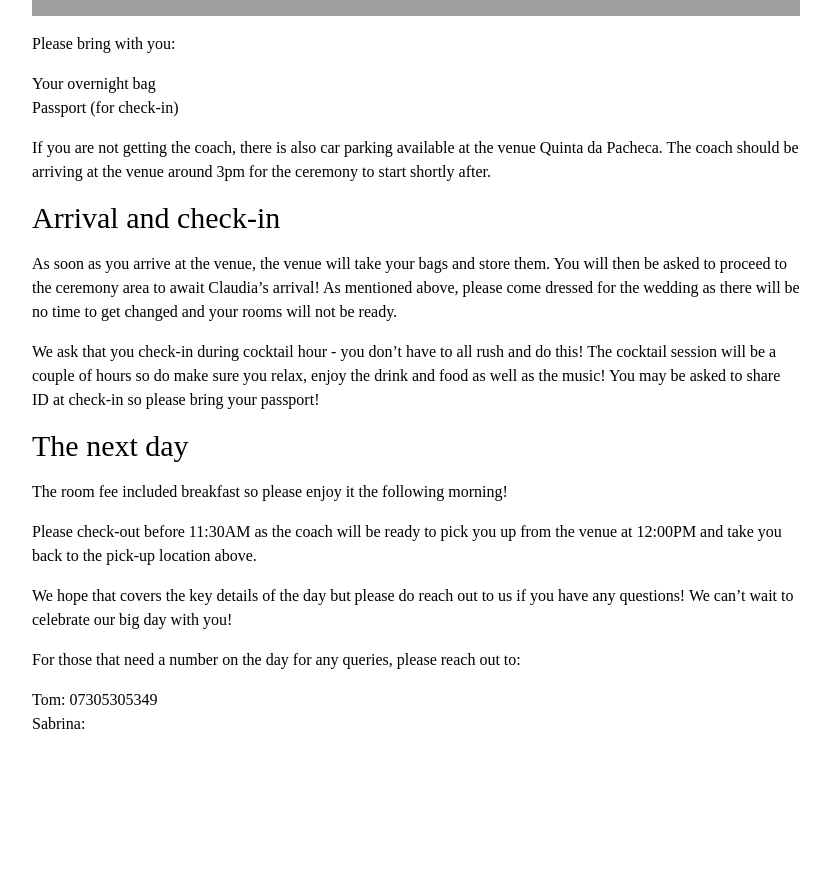
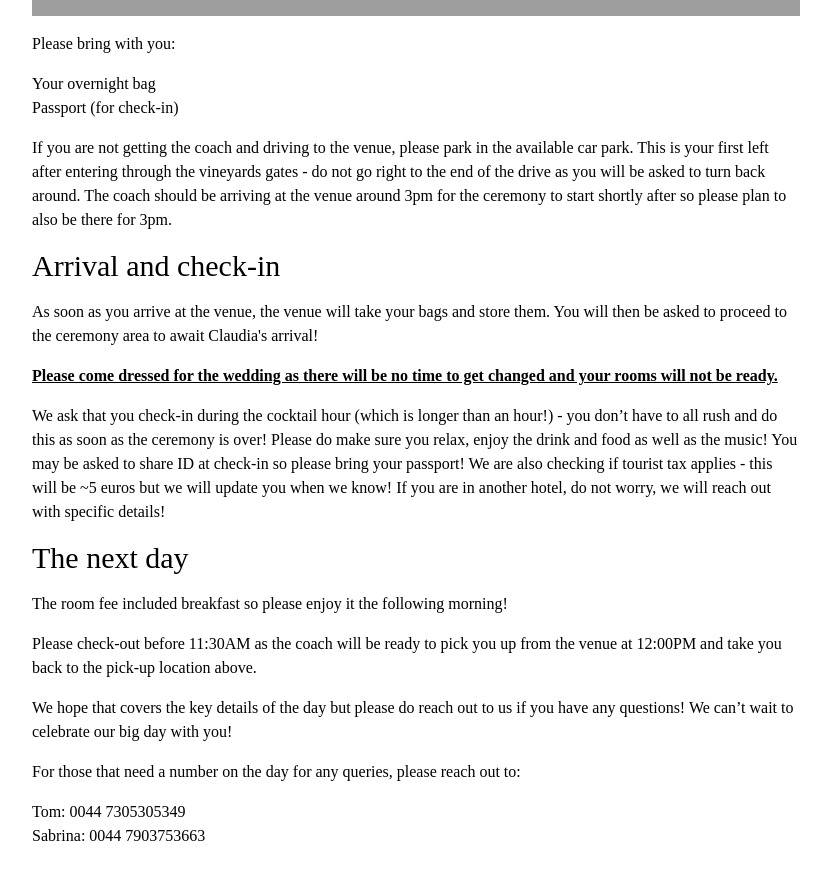
Before and after one commit to TomPope94/wedding-site, a Next.js app: page /info in a window 1280 px wide. Shown: the part 1060-1940 px from the top of the page, without its empty margins (224-1055 px from the left). Built offline with nearby package versions, Linux system fonts and the light colour scheme; grey boxes are pictures that could not be loaded; a web font is replaced by a local one.

Commit message:
cleans up information for info page

```diff
--- a/src/pages/info/index.tsx
+++ b/src/pages/info/index.tsx
@@ -45,7 +45,7 @@ const DressAdvice = () => {
             </li>
           </ul>
           <p className="mt-4 mb-4">
-            It is one of the main stations on the Metro line or a fairly short Uber/taxi ride from the center of Porto. If you would like advice on how to get there then please don&apos;t hesitate to reach out!
+            It is one of the main stations on the Metro line or a fairly short Uber/taxi ride from the center of Porto. If you would like advice on how to get there then please don&apos;t hesitate in reaching out to us!
           </p>
           <iframe src="https://www.google.com/maps/embed?pb=!1m10!1m8!1m3!1d827.801343970345!2d-8.582827362190432!3d41.16071445432507!3m2!1i1024!2i768!4f13.1!5e0!3m2!1sen!2suk!4v1687901106309!5m2!1sen!2suk" width="100%" height="300" loading="lazy"></iframe>
           <p className="mt-4 mb-4">
@@ -60,11 +60,16 @@ const DressAdvice = () => {
             </li>
           </ul>
           <p className="mt-4 mb-4">
-            If you are not getting the coach, there is also car parking available at the venue Quinta da Pacheca. The coach should be arriving at the venue around 3pm for the ceremony to start shortly after.
+            If you are not getting the coach and driving to the venue, please park in the available car park. This is your first left after entering through the vineyards gates - do not go right to the end of the drive as you will be asked to turn back around. The coach should be arriving at the venue around 3pm for the ceremony to start shortly after so please plan to also be there for 3pm.
           </p>
           <h2 className="mt-4 mb-4">Arrival and check-in</h2>
-          <p className="mt-4 mb-4">As soon as you arrive at the venue, the venue will take your bags and store them. You will then be asked to proceed to the ceremony area to await Claudia’s arrival! As mentioned above, please come dressed for the wedding as there will be no time to get changed and your rooms will not be ready.</p>
-          <p className="mt-4 mb-4">We ask that you check-in during cocktail hour - you don’t have to all rush and do this! The cocktail session will be a couple of hours so do make sure you relax, enjoy the drink and food as well as the music! You may be asked to share ID at check-in so please bring your passport!</p>
+          <p className="mt-4 mb-4">
+            As soon as you arrive at the venue, the venue will take your bags and store them. You will then be asked to proceed to the ceremony area to await Claudia&apos;s arrival!
+          </p>
+          <p className="mt-4 mb-4 font-bold underline"> Please come dressed for the wedding as there will be no time to get changed and your rooms will not be ready.</p>
+          <p className="mt-4 mb-4">
+            We ask that you check-in during the cocktail hour (which is longer than an hour!) - you don’t have to all rush and do this as soon as the ceremony is over! Please do make sure you relax, enjoy the drink and food as well as the music! You may be asked to share ID at check-in so please bring your passport! We are also checking if tourist tax applies - this will be ~5 euros but we will update you when we know! If you are in another hotel, do not worry, we will reach out with specific details!
+          </p>
           <h2 className="mt-4 mb-4">The next day</h2>
           <p className="mt-4 mb-4">The room fee included breakfast so please enjoy it the following morning!</p>
           <p className="mt-4 mb-4">Please check-out before 11:30AM as the coach will be ready to pick you up from the venue at 12:00PM and take you back to the pick-up location above.</p>
@@ -72,10 +77,10 @@ const DressAdvice = () => {
           <p className="mt-4 mb-4">For those that need a number on the day for any queries, please reach out to:</p>
           <ul className="pb-32">
             <li>
-              Tom: 07305305349
+              Tom: 0044 7305305349
             </li>
             <li>
-              Sabrina:
+              Sabrina: 0044 7903753663
             </li>
           </ul>
         </div>
```
